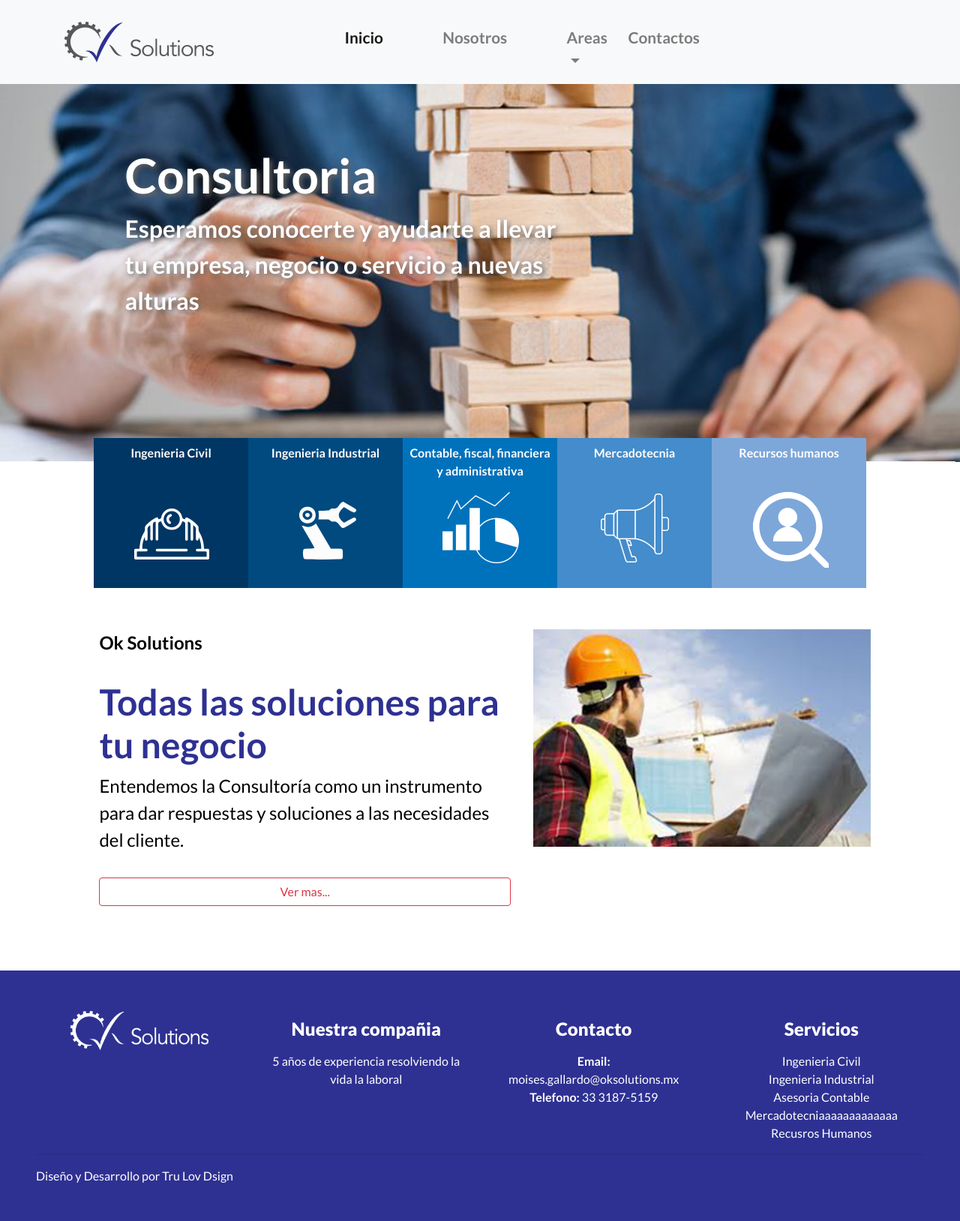
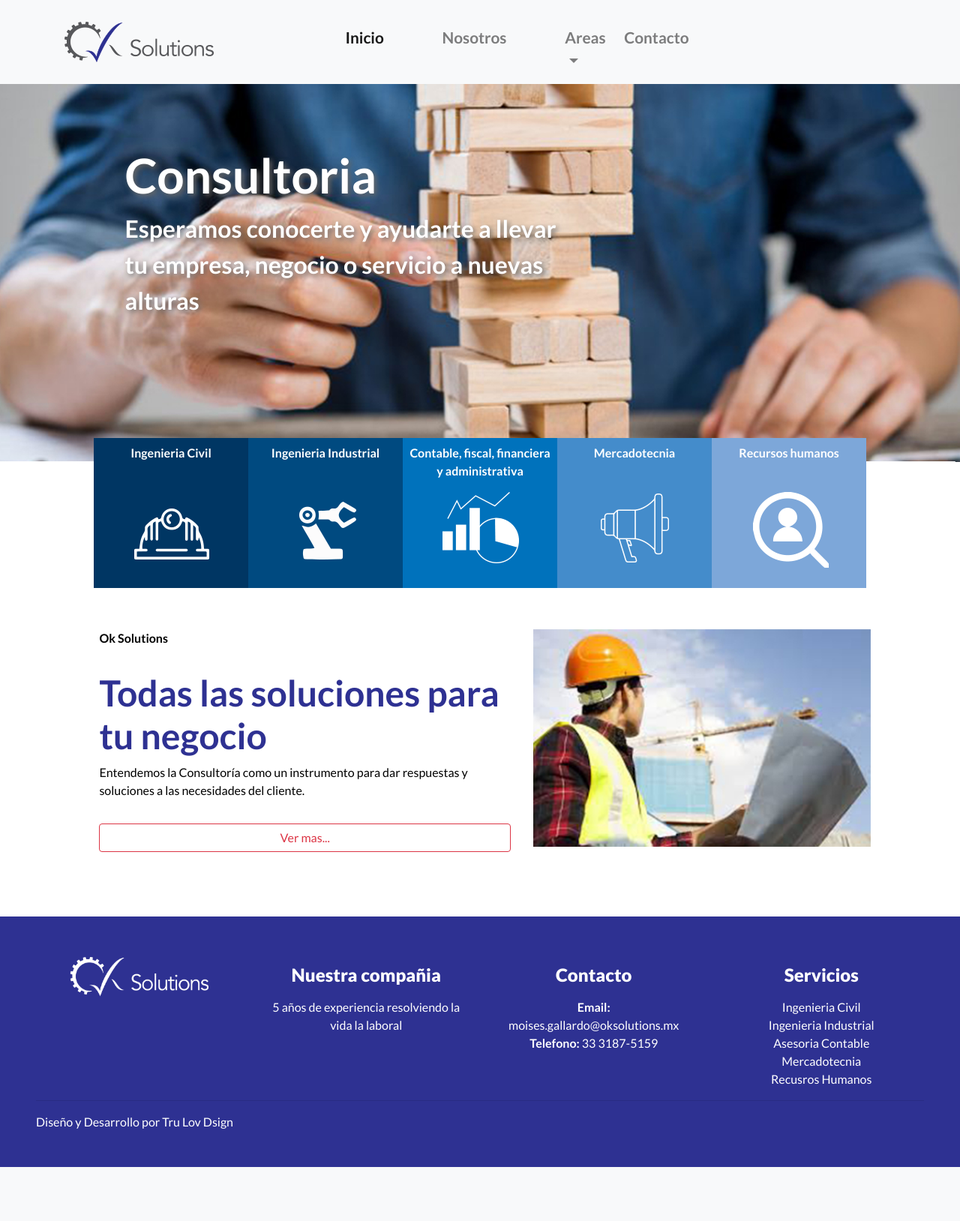
Before and after one commit to conejonegro-propelics/ok-solutions, a PHP site: page / in a window 1280 px wide. Shown: the whole page at 75% size. After the commit the page ends 1556 px from the top, so only its background shows below. Run offline with PHP 8.4, Linux system fonts and the light colour scheme; some libraries are stand-ins or nearby versions.

Commit message:
updates-styles-ext
Se actualizaron extensiones Html a Php del menu de iconos y del footer, se cambio un estilo del parrafo.

```diff
--- a/css/style.css
+++ b/css/style.css
@@ -202,7 +202,7 @@ font-size: 4rem;
 .contenedor-p-h2-img-aside p{
   color: #000;
   margin-bottom: 2rem;
-  font-size: 1.5rem;
+  font-size: 1rem;
 }
 
 .contenedor-p-h2-img-aside h5{
--- a/footer.php
+++ b/footer.php
@@ -17,7 +17,7 @@
     </div>
 
     <div class="col-md-3  align-items-center justify-content-center text-center cont-h5-footer">
-      <a href="contacto.html">
+      <a href="contacto.php">
         <h5>Contacto</h5>
       </a>
       <p>
@@ -27,7 +27,7 @@
     </div>
 
     <div class="col-md-3  align-items-center justify-content-center text-center cont-h5-footer">
-      <a href="#">
+      <a href="nosotros.php">
         <h5>Servicios</h5>
       </a>
       <a href="ingenieria-civil.html">
@@ -40,9 +40,9 @@
         <p>Asesoria Contable</p>
       </a>
       <a href="mercadotecnia.html">
-        <p> Mercadotecniaaaaaaaaaaaaa</p>
+        <p> Mercadotecnia</p>
       </a>
-      <a href="rh.html">
+      <a href="rh.php">
         <p> Recusros Humanos</p>
       </a>
 
--- a/header.php
+++ b/header.php
@@ -71,7 +71,7 @@
         </li>
 
         <li class="nav-item cont-a-4">
-          <a class="nav-link"  href="contacto.php">Contactos</a>
+          <a class="nav-link"  href="contacto.php">Contacto</a>
         </li>
 
       </ul>
--- a/img-aside.php
+++ b/img-aside.php
@@ -8,7 +8,7 @@
               <p class="font-weight-bold">Ok Solutions</p>
               <h2>Todas las soluciones para tu negocio</h2>
               <p>Entendemos la Consultoría como un instrumento para dar respuestas y soluciones a las necesidades del cliente.</p>
-              <a href="nosotros.html" class="btn btn-outline-danger">Ver mas...</a>
+              <a href="nosotros.php" class="btn btn-outline-danger">Ver mas...</a>
             </div>
 
             <div class="col-md-6">
--- a/menu-iconos.php
+++ b/menu-iconos.php
@@ -5,32 +5,32 @@
 
               <div class="col-md-2 contenedor-p-img-1 p-2">
 
-                <a href="ingenieria-civil.html"><p>Ingenieria Civil</p>
+                <a href="ingenieria-civil.php"><p>Ingenieria Civil</p>
                   <img src="img/icon-ingenieria-civil-2.png" alt="Icono ingenieria-civil"/></a>
 
               </div>
 
               <div class="col-md-2 contenedor-p-img-2 p-2">
 
-                <a href="ingenieria-industrial.html"><p>Ingenieria Industrial</p>
+                <a href="ingenieria-industrial.php"><p>Ingenieria Industrial</p>
                 <img src="img/icon-ingenieria-industrial.png" alt="Icono ingenieria-industrial"/></a>
 
               </div>
 
               <div class="col-md-2 contenedor-p-img-3 p-2">
-               <a href="contabilidad.html"> <p>Contable, fiscal, financiera y administrativa</p>
+               <a href="contabilidad.php"> <p>Contable, fiscal, financiera y administrativa</p>
                 <img src="img/icon-contable.png" class="img-fluid" alt=""></a>
               </div>
 
               <div class="col-md-2 contenedor-p-img-4 p-2">
 
-                <a href="mercadotecnia.html"><p>Mercadotecnia</p>
+                <a href="mercadotecnia.php"><p>Mercadotecnia</p>
                   <img src="img/icon-mercadotecnia.png" alt="Icono Mercadotecnia"/></a>
 
                </div>
 
               <div class="col-md-2 contenedor-p-img-5 p-2">
-                <a href="rh.html"><p>Recursos humanos</p>
+                <a href="rh.php"><p>Recursos humanos</p>
                   <img src="img/icon-recursos-humanos.png" alt="Icono Rh"/></a>
                </div>
 
```
